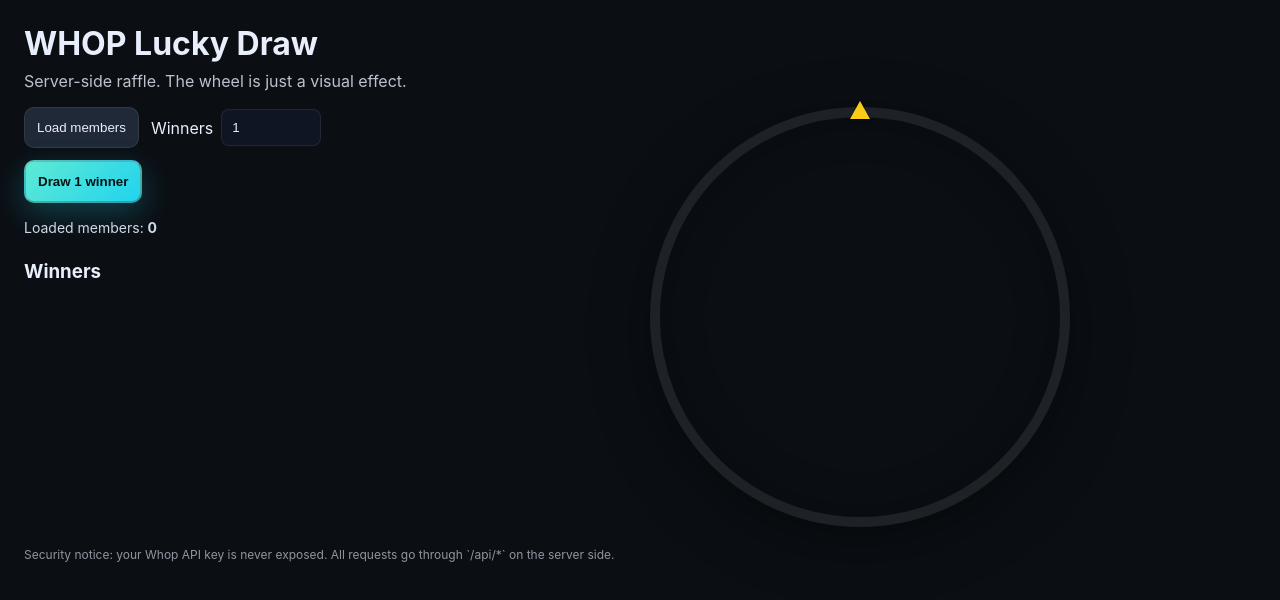
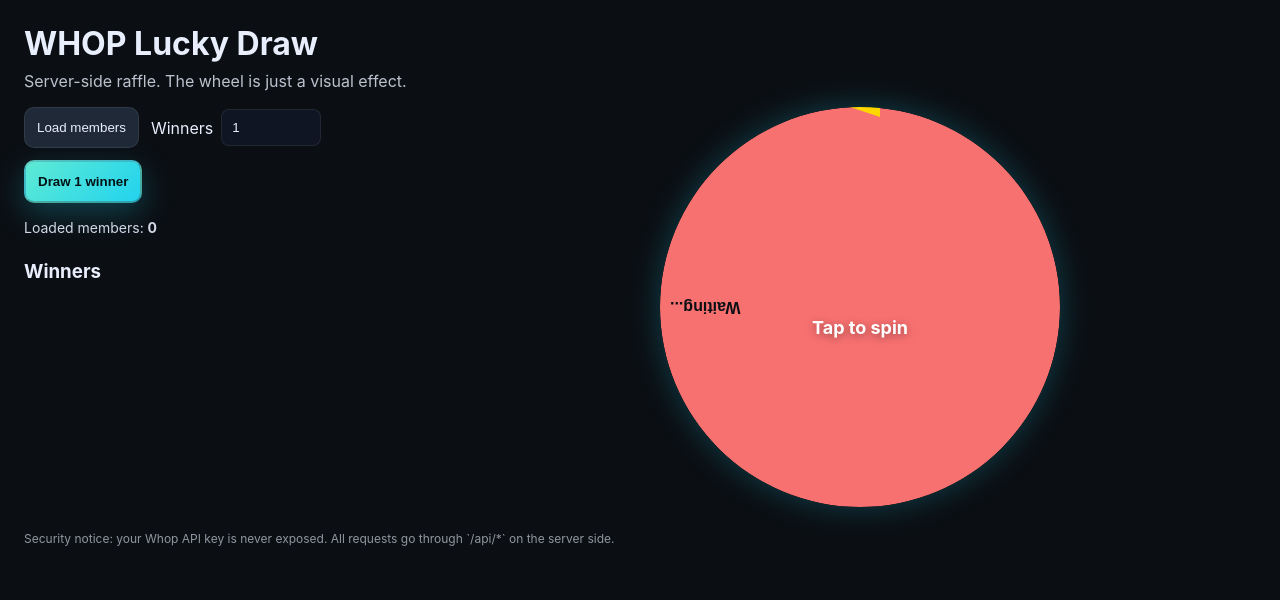
Before and after one commit to sat0oshi/whop-luckydraw, a Next.js app: page / in a window 1280 px wide. Shown: the top 600 px of the page. Built offline with nearby package versions, Linux system fonts and the light colour scheme.

Commit message:
Update Wheel.tsx

```diff
--- a/src/app/components/Wheel.tsx
+++ b/src/app/components/Wheel.tsx
@@ -1,9 +1,5 @@
 "use client";
-import { useEffect, useMemo, useRef, useState } from "react";
-
-function genColors(n: number) {
-  return Array.from({ length: n }, (_, i) => `hsl(${(i * (360 / n)) | 0} 85% 55%)`);
-}
+import { useEffect, useRef, useState } from "react";
 
 export default function Wheel({
   labels,
@@ -14,97 +10,110 @@
   highlight?: string;
   onSpinEnd?: () => void;
 }) {
-  const N = Math.max(1, labels.length);
-  const colors = useMemo(() => genColors(N), [N]);
+  const canvasRef = useRef<HTMLCanvasElement>(null);
+  const [spinning, setSpinning] = useState(false);
   const [angle, setAngle] = useState(0);
-  const wheelRef = useRef<HTMLDivElement>(null);
 
-  const targetIndex = useMemo(() => {
-    if (!highlight) return null;
-    const i = labels.findIndex((x) => x === highlight);
-    return i >= 0 ? i : null;
-  }, [labels, highlight]);
+  // spin animation
+  useEffect(() => {
+    if (!spinning) return;
+    let frame: number;
+    const spinDuration = 3000;
+    const spinSpeed = 20 + Math.random() * 10;
+    const start = performance.now();
 
+    const animate = (t: number) => {
+      const elapsed = t - start;
+      const progress = Math.min(elapsed / spinDuration, 1);
+      const easeOut = 1 - Math.pow(1 - progress, 3);
+      setAngle(spinSpeed * 100 * (1 - easeOut));
+      if (progress < 1) frame = requestAnimationFrame(animate);
+      else {
+        setSpinning(false);
+        onSpinEnd?.();
+      }
+    };
+    frame = requestAnimationFrame(animate);
+    return () => cancelAnimationFrame(frame);
+  }, [spinning]);
+
+  // draw wheel
   useEffect(() => {
-    if (targetIndex == null) return;
-    const slice = 360 / N;
-    const center = slice / 2;
-    const spins = 6;
-    const targetDeg = spins * 360 + targetIndex * slice + center;
+    const canvas = canvasRef.current;
+    if (!canvas) return;
+    const ctx = canvas.getContext("2d")!;
+    const size = canvas.width;
+    const radius = size / 2;
+    ctx.clearRect(0, 0, size, size);
 
-    requestAnimationFrame(() => {
-      if (!wheelRef.current) return;
-      wheelRef.current.style.transition = "transform 3s cubic-bezier(0.22,1,0.36,1)";
-      setAngle(-targetDeg);
+    const colors = [
+      "#F87171", "#FACC15", "#4ADE80", "#60A5FA", "#A78BFA",
+      "#FB7185", "#FBBF24", "#34D399", "#38BDF8", "#C084FC",
+      "#F472B6", "#FDE68A", "#5EEAD4", "#93C5FD", "#E879F9",
+    ];
+
+    const slice = (2 * Math.PI) / labels.length;
+    ctx.save();
+    ctx.translate(radius, radius);
+    ctx.rotate((angle * Math.PI) / 180);
+
+    labels.forEach((label, i) => {
+      const startAngle = i * slice;
+      ctx.beginPath();
+      ctx.moveTo(0, 0);
+      ctx.arc(0, 0, radius, startAngle, startAngle + slice);
+      ctx.fillStyle = colors[i % colors.length];
+      ctx.fill();
+
+      ctx.save();
+      ctx.rotate(startAngle + slice / 2);
+      ctx.textAlign = "right";
+      ctx.fillStyle = "#0b0f14";
+      ctx.font = "bold 16px Arial";
+      ctx.fillText(label.slice(0, 10), radius - 10, 5);
+      ctx.restore();
     });
 
-    const to = setTimeout(() => onSpinEnd && onSpinEnd(), 3100);
-    return () => clearTimeout(to);
-  }, [targetIndex, N, onSpinEnd]);
+    ctx.restore();
+
+    // pointer
+    ctx.beginPath();
+    ctx.moveTo(radius - 10, 0);
+    ctx.lineTo(radius + 20, 10);
+    ctx.lineTo(radius + 20, -10);
+    ctx.fillStyle = "#FFD700";
+    ctx.fill();
+  }, [labels, angle]);
 
   return (
-    <div style={{ position: "relative", width: 420, height: 420 }}>
-      <div style={{
-        position: "absolute",
-        left: "50%",
-        top: -6,
-        transform: "translateX(-50%)",
-        width: 0,
-        height: 0,
-        borderLeft: "10px solid transparent",
-        borderRight: "10px solid transparent",
-        borderBottom: "18px solid #facc15",
-        filter: "drop-shadow(0 2px 2px rgba(0,0,0,0.4))",
-        zIndex: 10,
-      }} />
-      <div
-        ref={wheelRef}
+    <div
+      style={{ position: "relative", cursor: "pointer" }}
+      onClick={() => !spinning && setSpinning(true)}
+    >
+      <canvas
+        ref={canvasRef}
+        width={400}
+        height={400}
         style={{
-          width: "100%",
-          height: "100%",
           borderRadius: "50%",
-          border: "10px solid rgba(255,255,255,0.08)",
-          boxShadow: "inset 0 0 40px rgba(0,0,0,0.35), 0 15px 60px rgba(0,0,0,0.45)",
-          overflow: "hidden",
-          transform: `rotate(${angle}deg)`,
+          boxShadow: "0 0 30px rgba(34,211,238,0.25)",
+          background: "#0b0f14",
+        }}
+      />
+      <p
+        style={{
+          position: "absolute",
+          top: "50%",
+          left: "50%",
+          transform: "translate(-50%, -50%)",
+          color: "#fff",
+          fontSize: 18,
+          fontWeight: 700,
+          textShadow: "0 2px 10px rgba(0,0,0,0.4)",
         }}
       >
-        {labels.map((label, i) => {
-          const slice = 360 / N;
-          const rotate = i * slice;
-          return (
-            <div
-              key={i}
-              style={{
-                position: "absolute",
-                width: "50%",
-                height: "50%",
-                top: "50%",
-                left: "50%",
-                transformOrigin: "0% 0%",
-                transform: `translate(-50%,-50%) rotate(${rotate}deg) skewY(${90 - slice}deg)`,
-                background: colors[i],
-                display: "flex",
-                alignItems: "center",
-                justifyContent: "flex-end",
-                paddingRight: 12,
-              }}
-            >
-              <span style={{
-                transform: `skewY(${-(90 - slice)}deg)`,
-                fontWeight: 800,
-                color: "#001318",
-                textShadow: "0 1px 0 rgba(255,255,255,0.6)",
-                fontSize: 12,
-                maxWidth: 150,
-                whiteSpace: "nowrap",
-                overflow: "hidden",
-                textOverflow: "ellipsis",
-              }}>{label}</span>
-            </div>
-          );
-        })}
-      </div>
+        {highlight || "Tap to spin"}
+      </p>
     </div>
   );
 }
```
